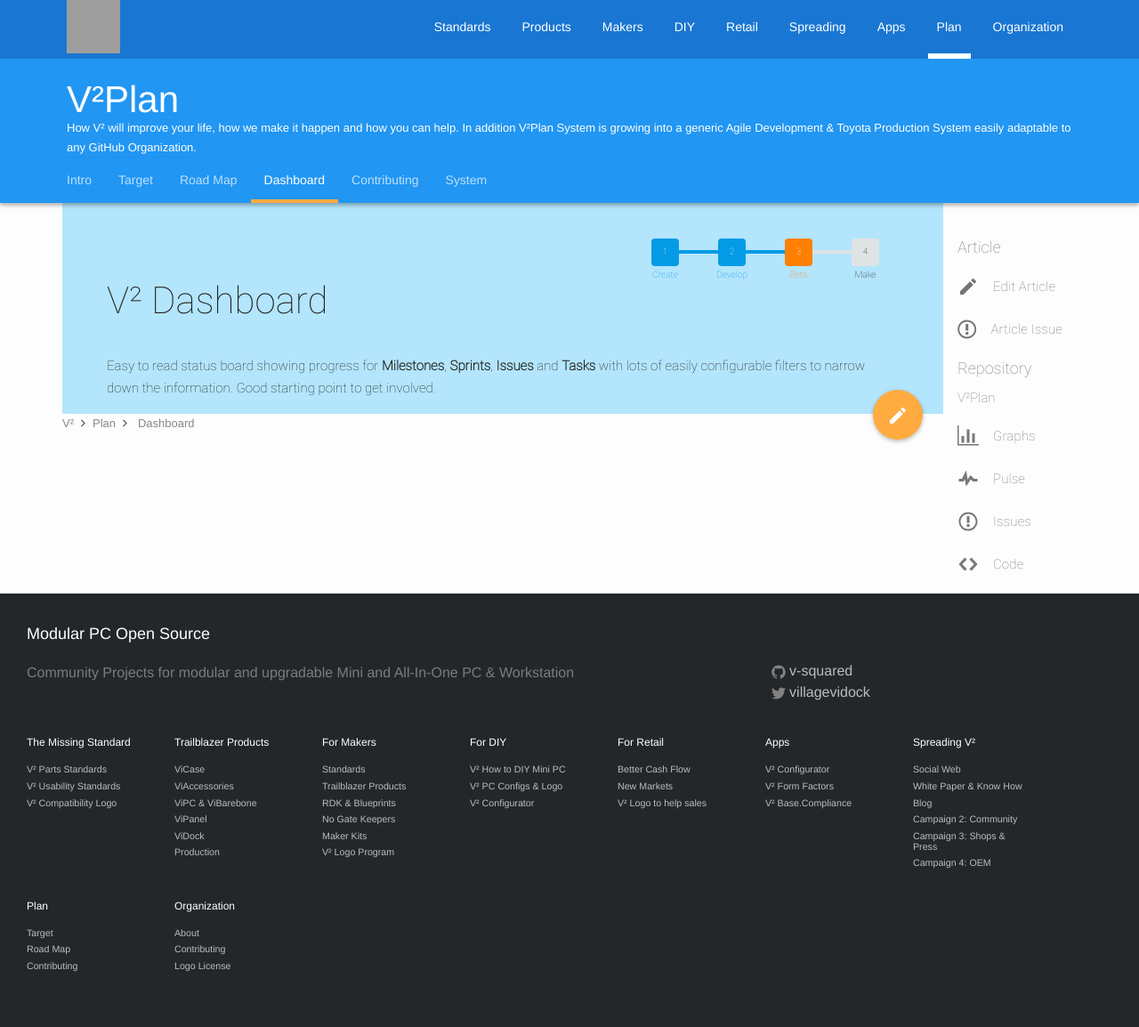
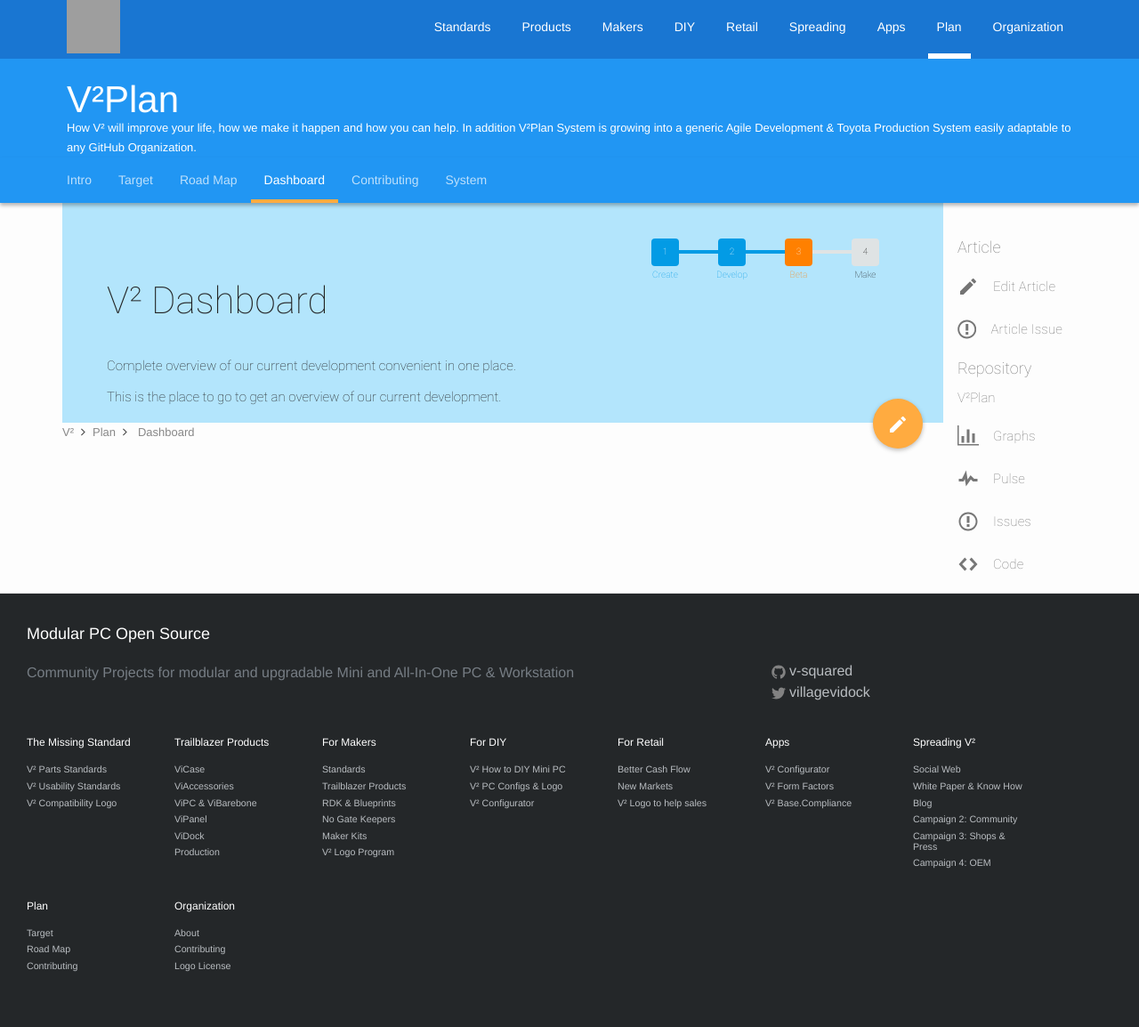
Before and after one commit to V-Squared/v2-Plan, a Jekyll site: the page built from dashboard.md, in a window 1280 px wide. Shown: the whole page at 89% size. Built offline with Jekyll 4.4.1, drawn with Linux system fonts in a browser that asks for light colours; grey boxes are pictures that could not be loaded.

Commit message:
Updated Front Matter and Introduction to new Nav

```diff
--- a/dashboard.md
+++ b/dashboard.md
@@ -2,6 +2,7 @@
 layout: page
 menu: Dashboard
 title: V² Dashboard
-subtitle: Easy to read status board showing progress for <strong>Milestones</strong>, <strong>Sprints</strong>, <strong>Issues</strong> and <strong>Tasks</strong> with lots of easily configurable filters to narrow down the information. Good starting point to get involved.
+subtitle: Complete overview of our current development convenient in one place.
+abstract: This is the place to go to get an overview of our current development.
 issueNo: 94
 ---
```
